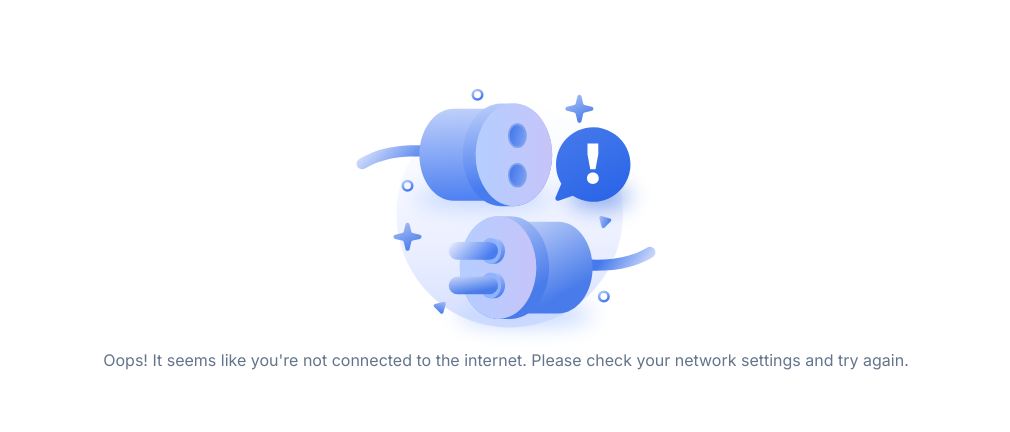
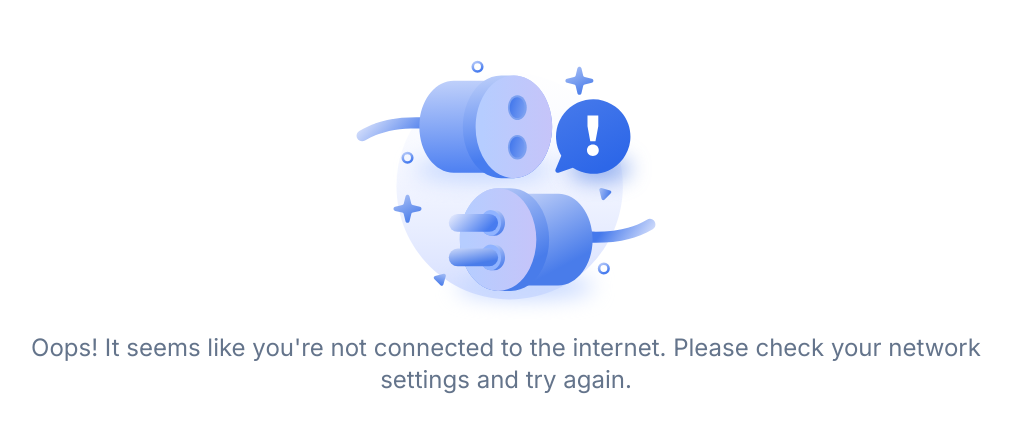
Before and after one commit to Morten010/fitify, a Next.js app: page /offline in a window 1280 px wide. Shown: the part 136-568 px from the top of the page, without its empty margins (134-1144 px from the left). Built offline with nearby package versions, Linux system fonts and the light colour scheme.

Commit message:
fixed text

```diff
--- a/src/app/not-found.tsx
+++ b/src/app/not-found.tsx
@@ -16,7 +16,7 @@ export default function offline() {
       className='mx-auto'
       />
       <h1
-      className='text-center class text-muted-foreground mt-2'
+      className='text-center class text-muted-foreground mt-3 text-2xl mb-1'
       >
         Page Not Found
       </h1>
--- a/src/app/offline/page.tsx
+++ b/src/app/offline/page.tsx
@@ -15,7 +15,7 @@ export default function offline() {
       className='mx-auto'
       />
       <h1
-      className='text-center class text-muted-foreground'
+      className='text-center class text-muted-foreground mt-3 text-2xl mb-1'
       >
         Oops! It seems like you're not connected to the internet. Please check your network settings and try again.
       </h1>
```
Also changed, not shown: 1 other file (tests, documents, lock files or other folders).
